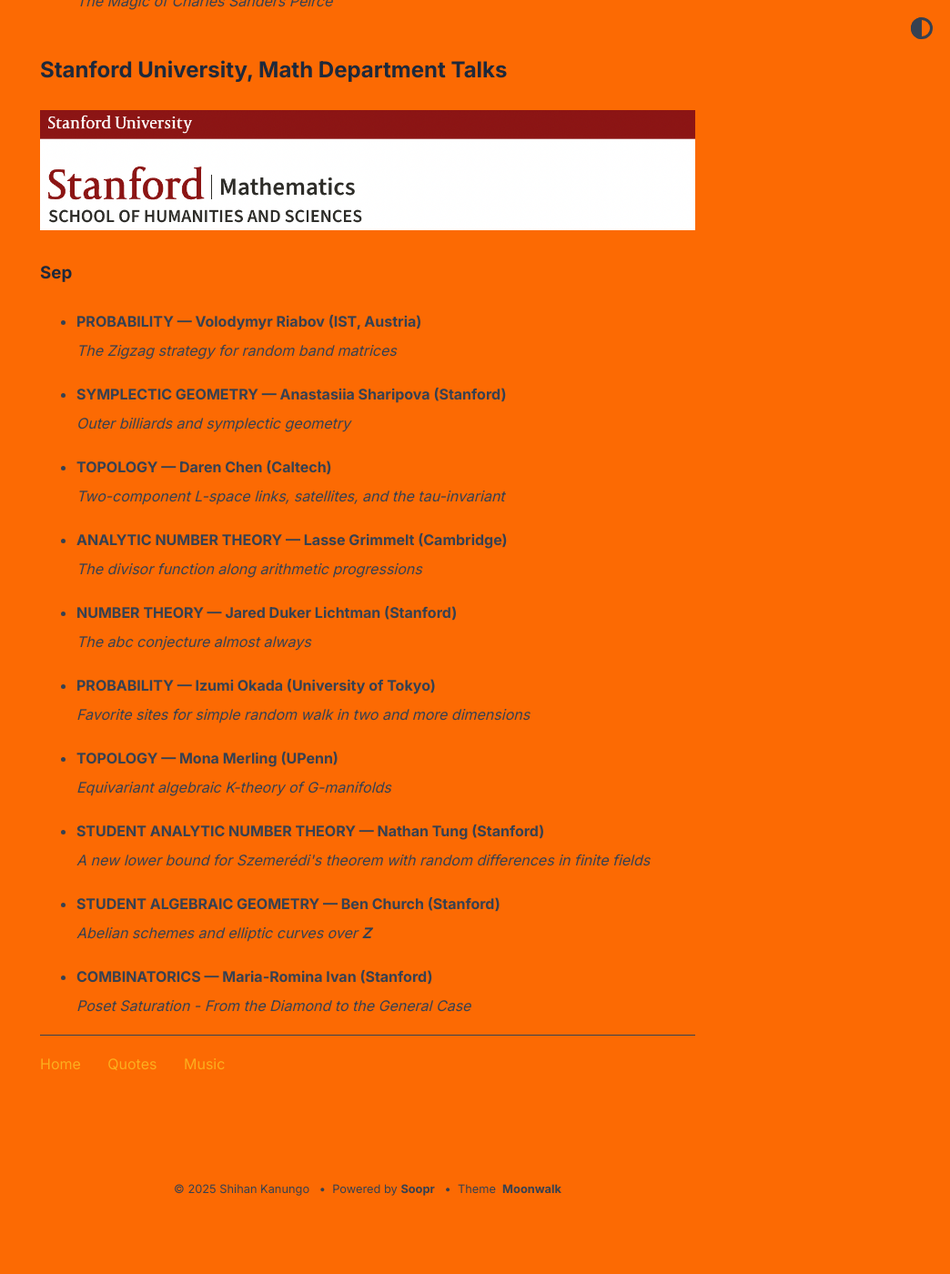
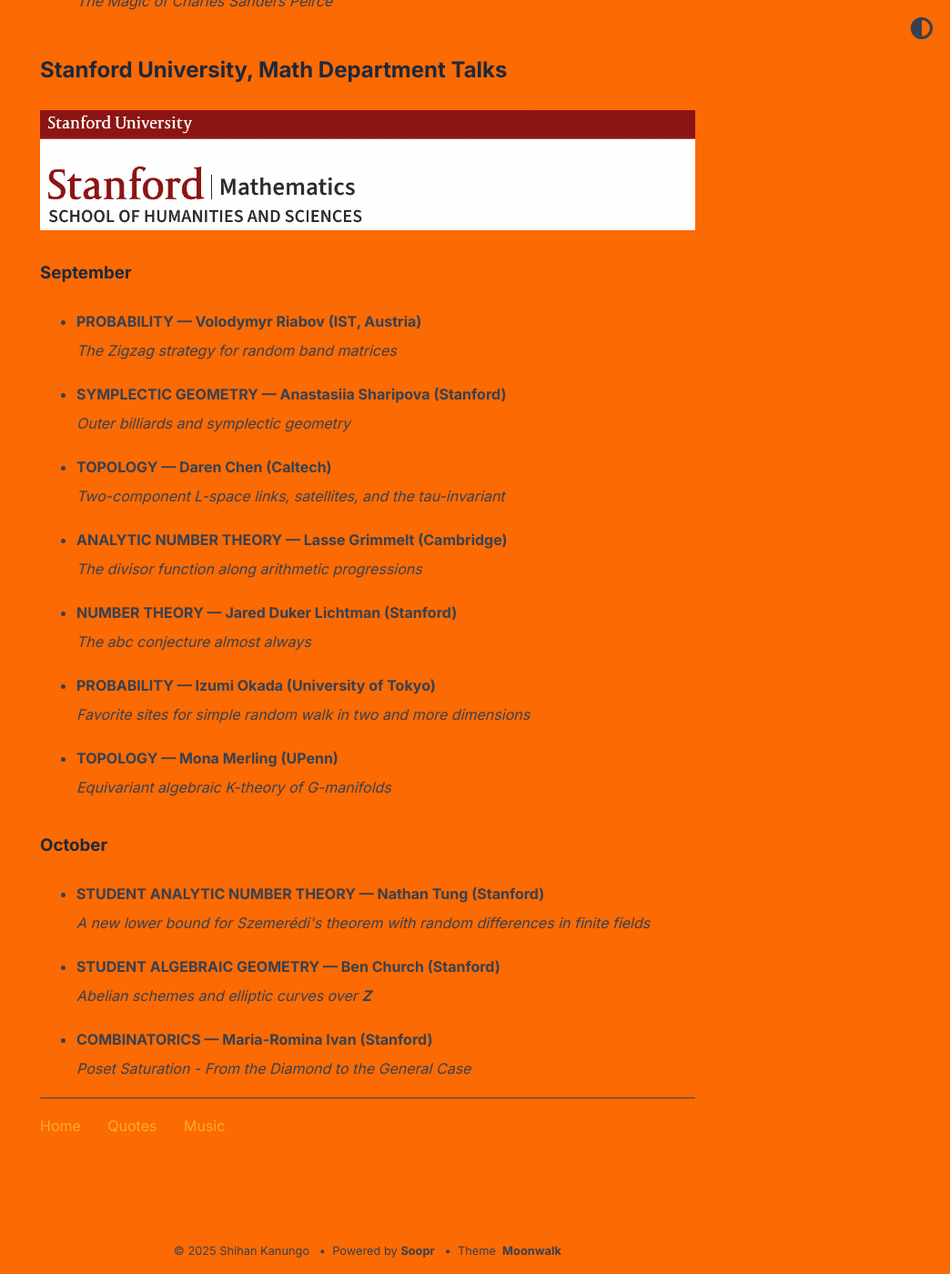
Before and after one commit to shihankanungo/shihankanungo.github.io, a Jekyll site: the page built from math-talks.md, in a window 1280 px wide and 1400 px high, scrolled down 5753 px. Shown: the whole window at 91% size, without its empty margins (236-1280 px from the left). Built offline with Jekyll 4.4.1, drawn with Linux system fonts in a browser that asks for light colours; before the commit the page ends 7085 px from its top, so only the background shows below that.

Commit message:
Update math-talks.md

```diff
--- a/math-talks.md
+++ b/math-talks.md
@@ -332,7 +332,7 @@
 
 ![stanford-math](images/smdt.png)
 
-### Sep
+### September
 
 <ul>
 <li><details>
@@ -390,6 +390,8 @@
 </details></li>
 </ul>
 
+### October
+
 <ul>
 <li><details>
   <summary style="list-style: none;"><b>STUDENT ANALYTIC NUMBER THEORY &mdash; Nathan Tung (Stanford)</b><br>
```
